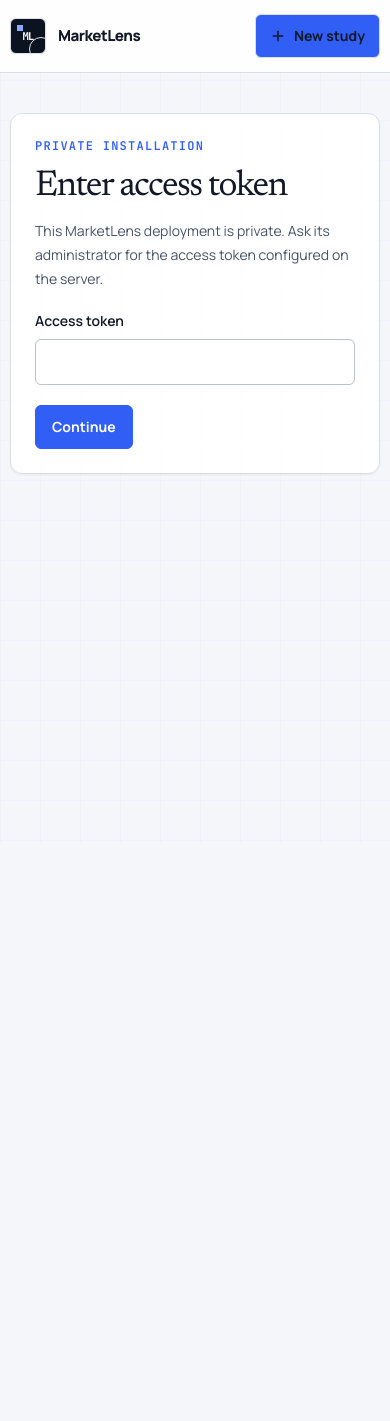
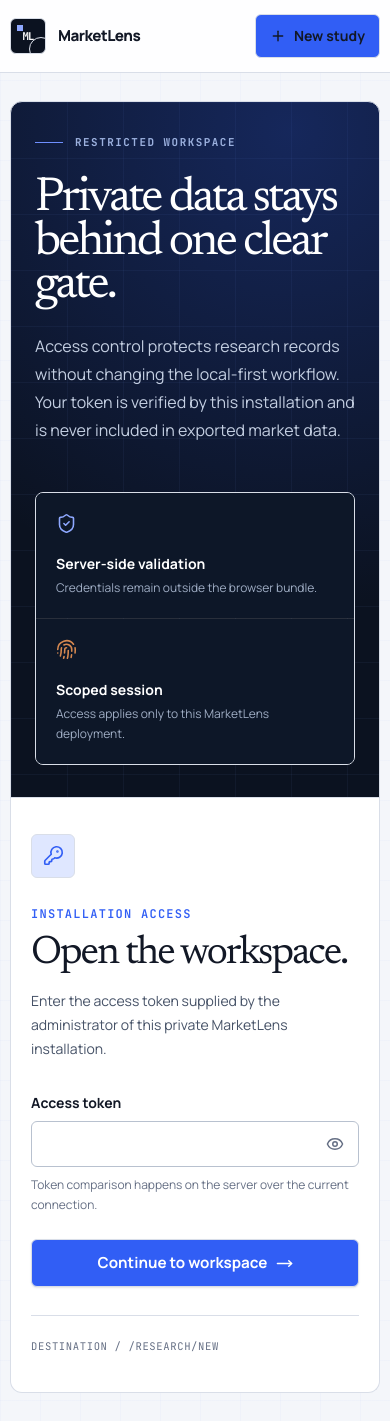
Before and after one commit to GipsyDanger-dev/MarketLens, a Next.js app in the folder apps/web/: page /access in a window 390 px wide. Before the commit the page ends 844 px from the top, so only its background shows below. Built offline with nearby package versions, Linux system fonts and the light colour scheme.

Commit message:
style(access): rebuild private workspace entry
Add a responsive split access screen, accessible token controls, explicit verification states, and a branded recovery experience.

```diff
--- a/apps/web/src/app/access/page.tsx
+++ b/apps/web/src/app/access/page.tsx
@@ -1,3 +1,5 @@
+import { ArrowDownRight, Fingerprint, ShieldCheck } from "lucide-react";
+
 import { AccessTokenForm } from "@/components/access-token-form";
 import { SiteHeader } from "@/components/site-header";
 
@@ -15,10 +17,50 @@
   const { next } = await searchParams;
 
   return (
-    <main className="app-shell">
+    <main className="app-shell min-h-screen bg-[var(--paper-subtle)]">
       <SiteHeader />
-      <div className="workspace-frame max-w-xl py-10 sm:py-16">
-        <AccessTokenForm nextPath={safeNextPath(next)} />
+      <div className="workspace-frame grid flex-1 py-7 lg:grid-cols-[minmax(0,0.88fr)_minmax(28rem,0.72fr)] lg:py-12">
+        <section className="dark-grid relative flex min-h-[27rem] overflow-hidden rounded-t-xl border border-[var(--graphite)] bg-[var(--graphite)] px-6 py-8 text-white lg:min-h-[42rem] lg:rounded-l-xl lg:rounded-tr-none lg:px-10 lg:py-11">
+          <div className="relative z-10 flex w-full flex-col justify-between gap-12">
+            <div>
+              <div className="flex items-center gap-3 font-mono text-[0.68rem] font-bold tracking-[0.14em] text-[#9cb1df] uppercase">
+                <span className="h-px w-7 bg-[#6f8fff]" />
+                Restricted workspace
+              </div>
+              <h1 className="type-display mt-7 max-w-xl text-[clamp(3rem,6vw,5.6rem)] leading-[0.9] tracking-[-0.06em] text-white">
+                Private data stays behind one clear gate.
+              </h1>
+              <p className="mt-6 max-w-lg text-base leading-7 text-[#c4cfe2]">
+                Access control protects research records without changing the
+                local-first workflow. Your token is verified by this
+                installation and is never included in exported market data.
+              </p>
+            </div>
+
+            <div className="grid gap-px overflow-hidden rounded-lg border border-white/12 bg-white/12 sm:grid-cols-2">
+              <div className="bg-[#0d1728] p-5">
+                <ShieldCheck aria-hidden="true" className="text-[#8ea8ff]" size={21} strokeWidth={1.8} />
+                <p className="mt-5 text-sm font-bold">Server-side validation</p>
+                <p className="mt-1 text-xs leading-5 text-[#9fadc4]">
+                  Credentials remain outside the browser bundle.
+                </p>
+              </div>
+              <div className="bg-[#0d1728] p-5">
+                <Fingerprint aria-hidden="true" className="text-[#d58850]" size={21} strokeWidth={1.8} />
+                <p className="mt-5 text-sm font-bold">Scoped session</p>
+                <p className="mt-1 text-xs leading-5 text-[#9fadc4]">
+                  Access applies only to this MarketLens deployment.
+                </p>
+              </div>
+            </div>
+          </div>
+
+          <ArrowDownRight aria-hidden="true" className="absolute right-7 bottom-7 text-white/8" size={190} strokeWidth={0.55} />
+        </section>
+
+        <section className="flex items-center rounded-b-xl border border-t-0 border-[var(--rule)] bg-white px-5 py-9 sm:px-9 lg:rounded-r-xl lg:rounded-bl-none lg:border-t lg:border-l-0 lg:px-12">
+          <AccessTokenForm nextPath={safeNextPath(next)} />
+        </section>
       </div>
     </main>
   );
--- a/apps/web/src/app/global-error.tsx
+++ b/apps/web/src/app/global-error.tsx
@@ -18,60 +18,103 @@
       }),
     );
   }, [error]);
+
   return (
     <html lang="en">
       <body
         style={{
-          background: "#f3f0e7",
-          color: "#16201b",
-          fontFamily: "DM Sans, sans-serif",
+          background: "#0b1220",
+          color: "#f7f9fc",
+          fontFamily: 'Manrope, "Segoe UI", sans-serif',
           margin: 0,
         }}
       >
         <main
           style={{
-            borderTop: "1px solid #9aa398",
-            borderBottom: "1px solid #9aa398",
-            maxWidth: 640,
-            margin: "15vh auto",
-            padding: "32px 24px",
+            alignItems: "center",
+            backgroundImage:
+              "linear-gradient(rgba(129,151,200,.08) 1px, transparent 1px), linear-gradient(90deg, rgba(129,151,200,.08) 1px, transparent 1px)",
+            backgroundSize: "40px 40px",
+            display: "flex",
+            minHeight: "100vh",
+            padding: "clamp(20px, 5vw, 72px)",
           }}
         >
+          <section
+            style={{
+              border: "1px solid #34415a",
+              boxShadow: "0 28px 80px rgba(0,0,0,.32)",
+              margin: "0 auto",
+              maxWidth: 720,
+              overflow: "hidden",
+              width: "100%",
+            }}
+          >
+            <div
+              style={{
+                alignItems: "center",
+                borderBottom: "1px solid #34415a",
+                display: "flex",
+                justifyContent: "space-between",
+                padding: "16px 20px",
+              }}
+            >
+              <strong style={{ fontSize: 14, letterSpacing: "-.02em" }}>
+                MarketLens
+              </strong>
+              <span
+                style={{
+                  color: "#9aa9c1",
+                  fontFamily: '"JetBrains Mono", Consolas, monospace',
+                  fontSize: 10,
+                  letterSpacing: ".12em",
+                  textTransform: "uppercase",
+                }}
+              >
+                Recovery console
+              </span>
+            </div>
+            <div style={{ padding: "clamp(28px, 7vw, 64px)" }}>
               <p
                 style={{
-              color: "#476b50",
-              fontFamily: "IBM Plex Mono, monospace",
-              fontSize: 12,
+                  color: "#8eabff",
+                  fontFamily: '"JetBrains Mono", Consolas, monospace',
+                  fontSize: 11,
+                  fontWeight: 700,
+                  letterSpacing: ".12em",
+                  margin: 0,
                   textTransform: "uppercase",
-              letterSpacing: "0.08em",
                 }}
               >
-            MarketLens / recovery
+                Application interruption / 500
               </p>
               <h1
                 style={{
-              fontFamily: "Fraunces, Georgia, serif",
-              fontSize: "clamp(2.5rem, 7vw, 4rem)",
-              letterSpacing: "-0.05em",
-              lineHeight: 0.96,
-              margin: "18px 0",
+                  color: "#f7f9fc",
+                  fontFamily: "Newsreader, Georgia, serif",
+                  fontSize: "clamp(3rem, 9vw, 5.6rem)",
+                  fontWeight: 500,
+                  letterSpacing: "-.055em",
+                  lineHeight: 0.9,
+                  margin: "24px 0",
+                  maxWidth: 600,
                 }}
               >
-            We could not load this page.
+                The workspace lost its place.
               </h1>
-          <p style={{ color: "#445149", lineHeight: 1.6, maxWidth: 520 }}>
-            Try again. If the problem continues, use the error reference when
-            contacting the operator.
+              <p style={{ color: "#b5c0d2", lineHeight: 1.7, margin: 0, maxWidth: 520 }}>
+                Retry the request. Your persisted research data is kept
+                separate from this page error and should remain available.
               </p>
               {error.digest ? (
                 <p
                   style={{
-                borderTop: "1px solid #c9cdc1",
-                color: "#718076",
-                fontFamily: "IBM Plex Mono, monospace",
-                fontSize: 12,
-                marginTop: 24,
-                paddingTop: 16,
+                    borderLeft: "2px solid #b7642a",
+                    color: "#9aa9c1",
+                    fontFamily: '"JetBrains Mono", Consolas, monospace',
+                    fontSize: 11,
+                    margin: "28px 0 0",
+                    padding: "4px 0 4px 12px",
                   }}
                 >
                   Error reference / {error.digest}
@@ -80,19 +123,21 @@
               <button
                 onClick={reset}
                 style={{
-              background: "#476b50",
-              border: "1px solid #476b50",
-              borderRadius: 0,
-              color: "#fffcf5",
+                  background: "#315ef5",
+                  border: "1px solid #7090ff",
+                  borderRadius: 6,
+                  color: "#ffffff",
                   cursor: "pointer",
-              fontWeight: 600,
-              marginTop: 16,
-              minHeight: 44,
-              padding: "10px 16px",
+                  fontWeight: 700,
+                  marginTop: 30,
+                  minHeight: 48,
+                  padding: "11px 20px",
                 }}
               >
-            Try again
+                Retry workspace
               </button>
+            </div>
+          </section>
         </main>
       </body>
     </html>
--- a/apps/web/src/components/access-token-form.tsx
+++ b/apps/web/src/components/access-token-form.tsx
@@ -1,13 +1,17 @@
 "use client";
 
+import { Eye, EyeOff, KeyRound, LoaderCircle, MoveRight } from "lucide-react";
 import { FormEvent, useState } from "react";
 import { useRouter } from "next/navigation";
+
+import { Button } from "@/components/ui/button";
 
 export function AccessTokenForm({ nextPath }: { nextPath: string }) {
   const router = useRouter();
   const [token, setToken] = useState("");
   const [error, setError] = useState<string | null>(null);
   const [isSubmitting, setIsSubmitting] = useState(false);
+  const [isVisible, setIsVisible] = useState(false);
 
   async function submit(event: FormEvent<HTMLFormElement>) {
     event.preventDefault();
@@ -36,36 +40,70 @@
   }
 
   return (
-    <form className="paper-panel space-y-5 p-6 sm:p-8" onSubmit={submit}>
-      <div>
-        <p className="eyebrow">Private installation</p>
-        <h1 className="type-display mt-3 text-4xl tracking-[-0.045em] text-[var(--ink)]">
-          Enter access token
-        </h1>
-        <p className="mt-3 text-sm leading-6 text-[var(--ink-soft)]">
-          This MarketLens deployment is private. Ask its administrator for the
-          access token configured on the server.
+    <form className="w-full" onSubmit={submit}>
+      <div className="grid size-11 place-items-center rounded-md border border-[var(--accent-line)] bg-[var(--accent-soft)] text-[var(--accent)]">
+        <KeyRound aria-hidden="true" size={21} strokeWidth={1.9} />
+      </div>
+      <p className="eyebrow mt-7">Installation access</p>
+      <h2 className="type-display mt-3 text-[clamp(2.5rem,5vw,4rem)] leading-[0.95] tracking-[-0.05em] text-[var(--ink)]">
+        Open the workspace.
+      </h2>
+      <p className="mt-4 max-w-md text-sm leading-6 text-[var(--ink-soft)]">
+        Enter the access token supplied by the administrator of this private
+        MarketLens installation.
       </p>
-      </div>
-      <label className="block text-sm font-semibold text-[var(--ink)]">
+
+      <label className="mt-8 block text-sm font-bold text-[var(--ink)]">
         Access token
+        <span className="relative mt-2 block">
           <input
+            aria-describedby={error ? "access-error" : "access-help"}
             autoComplete="current-password"
-          className="ui-input mt-2 w-full"
+            className="ui-input w-full pr-13 font-mono tracking-[0.08em]"
             onChange={(event) => setToken(event.target.value)}
             required
-          type="password"
+            type={isVisible ? "text" : "password"}
             value={token}
           />
+          <button
+            aria-label={isVisible ? "Hide access token" : "Show access token"}
+            className="absolute top-1/2 right-1 grid size-10 -translate-y-1/2 place-items-center rounded-md text-[var(--ink-faint)] transition-colors hover:bg-[var(--paper-muted)] hover:text-[var(--ink)]"
+            onClick={() => setIsVisible((visible) => !visible)}
+            type="button"
+          >
+            {isVisible ? <EyeOff aria-hidden="true" size={18} /> : <Eye aria-hidden="true" size={18} />}
+          </button>
+        </span>
       </label>
+      <p className="mt-2 text-xs leading-5 text-[var(--ink-faint)]" id="access-help">
+        Token comparison happens on the server over the current connection.
+      </p>
+
       {error ? (
-        <p className="text-sm text-[var(--danger)]" role="alert">
+        <p className="mt-4 rounded-md border border-[#e8b5ae] bg-[#fff1ef] px-4 py-3 text-sm font-semibold text-[var(--danger)]" id="access-error" role="alert">
           {error}
         </p>
       ) : null}
-      <button className="ui-button" disabled={isSubmitting} type="submit">
-        {isSubmitting ? "Verifying…" : "Continue"}
-      </button>
+
+      <Button className="mt-6 w-full" disabled={isSubmitting} size="lg" type="submit">
+        {isSubmitting ? (
+          <>
+            <LoaderCircle aria-hidden="true" className="animate-spin" size={17} />
+            Verifying access
+          </>
+        ) : (
+          <>
+            Continue to workspace
+            <MoveRight aria-hidden="true" size={17} />
+          </>
+        )}
+      </Button>
+
+      <div className="mt-7 border-t border-[var(--rule)] pt-5">
+        <p className="font-mono text-[0.66rem] leading-5 tracking-[0.06em] text-[var(--ink-faint)] uppercase">
+          Destination / {nextPath}
+        </p>
+      </div>
     </form>
   );
 }
```
Lines whose indentation alone changed are shown as unchanged.
